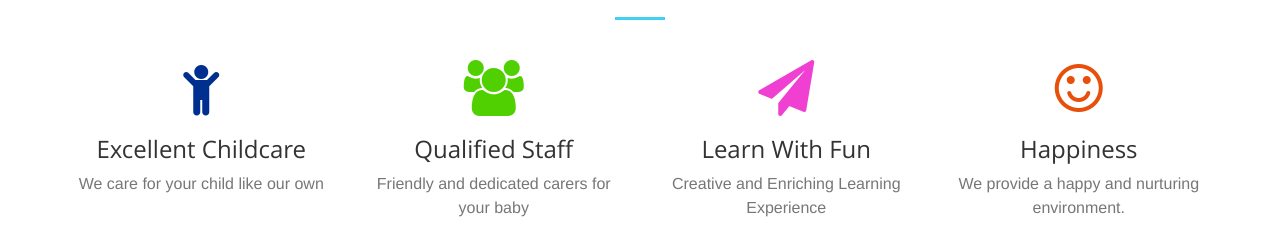
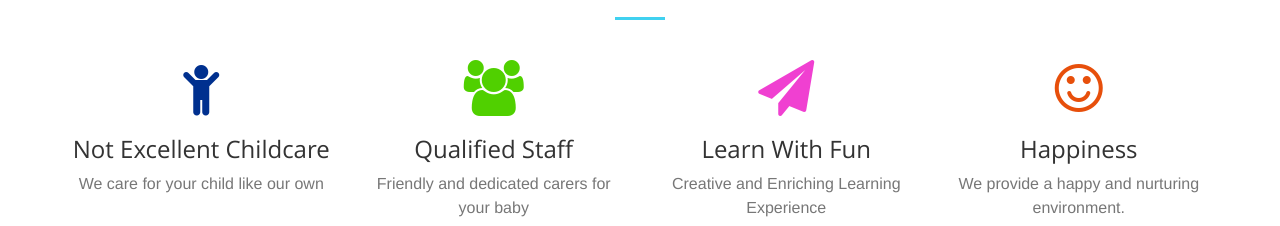
Before and after one commit to indu-prakash/creche, a plain HTML site: page index.html in a window 1280 px wide. Shown: the part 1280-1506 px from the top of the page. Drawn offline with Linux system fonts and the light colour scheme; some packages are replaced by stand-ins of ours; a web font is replaced by a local one.

Commit message:
changed excellent childcare to not excellent

```diff
--- a/index.html
+++ b/index.html
@@ -105,7 +105,7 @@
                 <div class="col-lg-3 col-md-6 text-center">
                     <div class="service-box">
                         <i class="fa fa-4x fa-child wow bounceIn text-primary" style="color:#00308f;"></i>
-                        <h3>Excellent Childcare</h3>
+                        <h3>Not Excellent Childcare</h3>
                         <p class="text-muted">We care for your child like our own</p>
                     </div>
                 </div>
```
